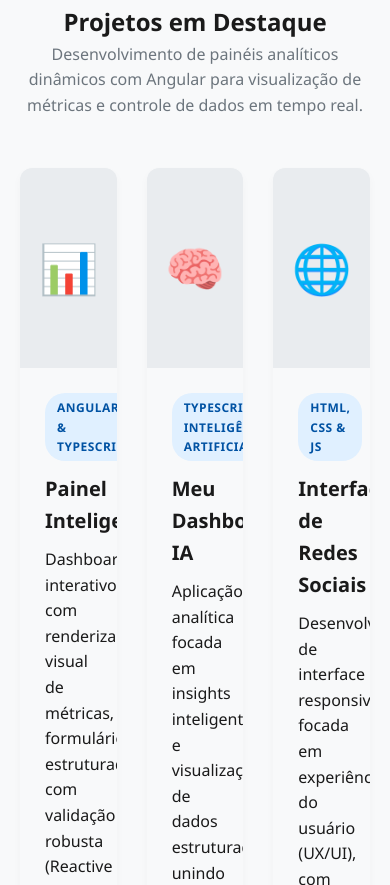
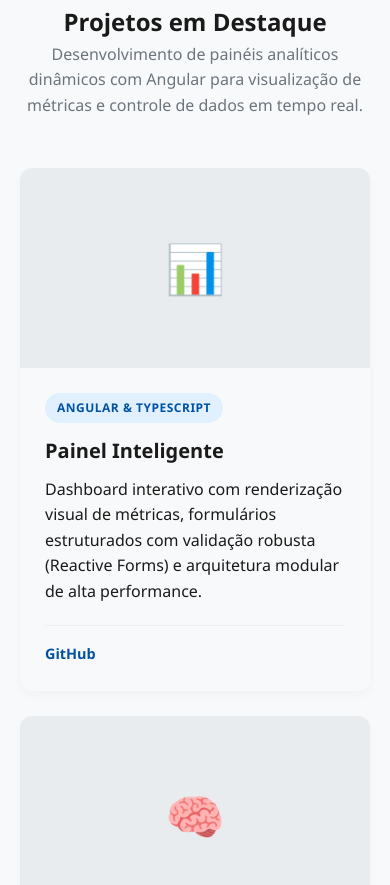
Before and after one commit to ingrid1322/meu-site-institucional, a website: page index.html in a window 390 px wide. Shown: the part 1506-2391 px from the top of the page. Drawn offline with Linux system fonts and the light colour scheme.

Commit message:
fix: alinhamento vertical do portfolio no celular

```diff
--- a/css/style.css
+++ b/css/style.css
@@ -477,4 +477,9 @@ body {
     .sobre-destaque {
         font-size: 1.15rem;
     }
+
+    .portfolio-grid {
+        grid-template-columns: 1fr;
+        gap: 25px;
+    }
 }
```
